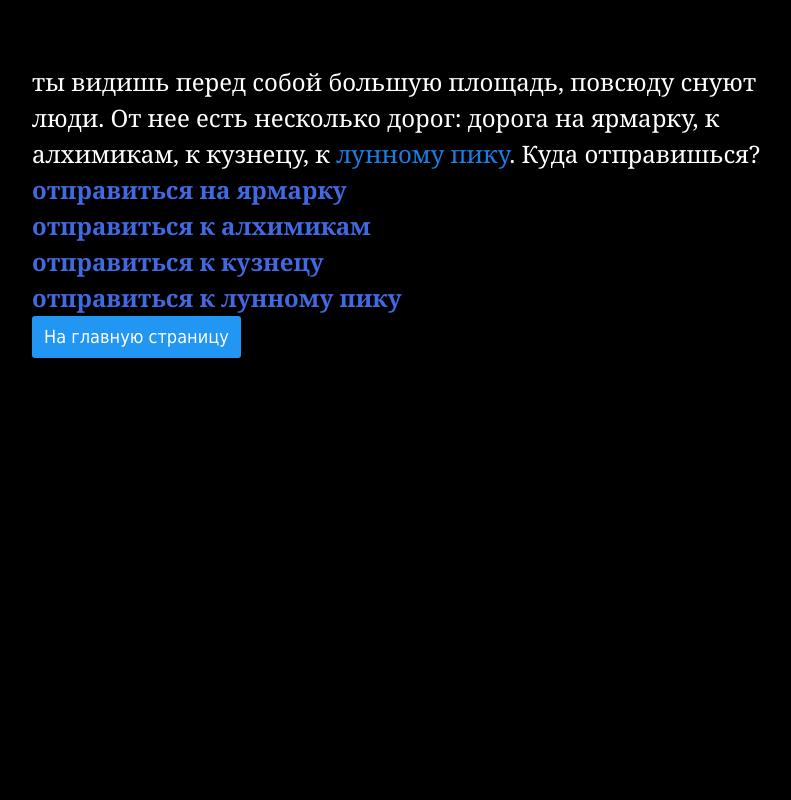
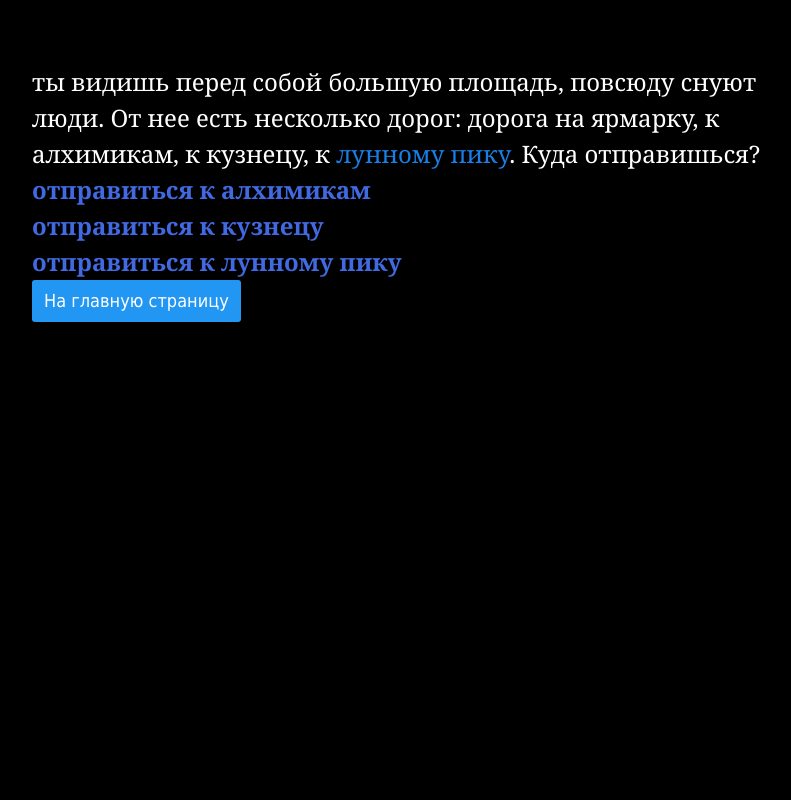
Before and after one commit to BrudLord/DarkQuest, a Flask app: template templates/Dark Quest.html in a window 1280 px wide. Shown: the whole page, without its empty margins (224-1015 px from the left). Run offline with Flask 2, Linux system fonts and the light colour scheme; the template is opened without the code that fills it, so the values that code supplies are empty.

Commit message:
вроде все

```diff
--- a/templates/Dark Quest.html
+++ b/templates/Dark Quest.html
@@ -28,22 +28,20 @@ div {
   margin: 24px;
   text-align: center;
 }</style><script role="script" id="twine-user-script" type="text/twine-javascript"></script><tw-passagedata pid="1" name="Главная площадь города" tags="" position="799,345" size="100,100">ты видишь перед собой большую площадь, повсюду снуют люди. От нее есть несколько дорог: дорога на ярмарку, к алхимикам, к кузнецу, к (text-colour:blue)[лунному пику]. Куда отправишься?
-[[отправиться на ярмарку|ярмарка]]
 [[отправиться к алхимикам|алхимики]]
 [[отправиться к кузнецу|кезнец]]
 [[отправиться к лунному пику]]
-&lt;form action=&quot;http://127.0.0.1:8080/&quot;&gt;&lt;button class=&quot;button&quot;&gt;На главную страницу&lt;/button&gt;&lt;/form&gt;</tw-passagedata><tw-passagedata pid="2" name="ярмарка" tags="" position="462,201" size="100,100">Вы видите торговца снаряжением. Он предлогает купить вам &#39;Случайную коробку&#39;.
-[[Согласиться]]
-[[Уйти|Главная площадь города]]
-&lt;form action=&quot;http://127.0.0.1:8080/&quot;&gt;&lt;button class=&quot;button&quot;&gt;На главную страницу&lt;/button&gt;&lt;/form&gt;</tw-passagedata><tw-passagedata pid="3" name="алхимики" tags="" position="804,565" size="100,100">Вы видите статного алхимика в робе, предлогающего вам купить зелья. На выбор есть: (text-colour:red)[зелье здоровья]((text-colour:yellow)[1 золотая]) или (text-colour:navy)[зелье маны]((text-colour:yellow)[1 золотая]).
+&lt;form action=&quot;http://127.0.0.1:8080/main_window&quot;&gt;&lt;button class=&quot;button&quot;&gt;На главную страницу&lt;/button&gt;&lt;/form&gt;</tw-passagedata><tw-passagedata pid="2" name="алхимики" tags="" position="805,565" size="100,100">Вы видите статного алхимика в робе, предлогающего вам купить зелья. На выбор есть: (text-colour:red)[зелье здоровья]((text-colour:yellow)[1 золотая]) или (text-colour:navy)[зелье маны]((text-colour:yellow)[1 золотая]).
 &lt;form action=&quot;http://127.0.0.1:8080/tranzit/хилка&quot;&gt;&lt;button class=&quot;button&quot;&gt;Купить зелье здоровья&lt;/button&gt;&lt;/form&gt;
 &lt;form action=&quot;http://127.0.0.1:8080/tranzit/манка&quot;&gt;&lt;button class=&quot;button&quot;&gt;Купить зелье маны&lt;/button&gt;&lt;/form&gt;
 [[Уйти|Главная площадь города]]
-&lt;form action=&quot;http://127.0.0.1:8080/&quot;&gt;&lt;button class=&quot;button&quot;&gt;На главную страницу&lt;/button&gt;&lt;/form&gt;</tw-passagedata><tw-passagedata pid="4" name="кезнец" tags="" position="1175,191" size="100,100">Вы видите старого, но опытного кузнеца. Он обращает на вас внимание. Что вы купите?
+&lt;form action=&quot;http://127.0.0.1:8080/main_window&quot;&gt;&lt;button class=&quot;button&quot;&gt;На главную страницу&lt;/button&gt;&lt;/form&gt;</tw-passagedata><tw-passagedata pid="3" name="кезнец" tags="" position="1175,191" size="100,100">Вы видите старого, но опытного кузнеца. Он обращает на вас внимание. Что вы купите?
+[[уйти|Главная площадь города]]
 &lt;form action=&quot;armor&quot;&gt;&lt;button class=&quot;button&quot;&gt;Броню&lt;/button&gt;&lt;/form&gt;
-&lt;form action=&quot;weapon&quot;&gt;&lt;button class=&quot;button&quot;&gt;Оружие&lt;/button&gt;&lt;/form&gt;</tw-passagedata><tw-passagedata pid="5" name="отправиться к лунному пику" tags="" position="501,495" size="100,100">ничего не произошло
+&lt;form action=&quot;weapon&quot;&gt;&lt;button class=&quot;button&quot;&gt;Оружие&lt;/button&gt;&lt;/form&gt;
+&lt;form action=&quot;http://127.0.0.1:8080/main_window&quot;&gt;&lt;button class=&quot;button&quot;&gt;На главную страницу&lt;/button&gt;&lt;/form&gt;</tw-passagedata><tw-passagedata pid="4" name="отправиться к лунному пику" tags="" position="501,495" size="100,100">ничего не произошло
 [[Уйти|Главная площадь города]]
-&lt;form action=&quot;http://127.0.0.1:8080/&quot;&gt;&lt;button class=&quot;button&quot;&gt;На главную страницу&lt;/button&gt;&lt;/form&gt;</tw-passagedata><tw-passagedata pid="6" name="Согласиться" tags="" position="215,292" size="100,100">Тут будет html код </tw-passagedata></tw-storydata>
+&lt;form action=&quot;http://127.0.0.1:8080/main_window&quot;&gt;&lt;button class=&quot;button&quot;&gt;На главную страницу&lt;/button&gt;&lt;/form&gt;</tw-passagedata></tw-storydata>
 <script title="Twine engine code" data-main="harlowe">"use strict";var _slicedToArray=function(){return function(e,t){if(Array.isArray(e))return e;if(Symbol.iterator in Object(e))return function(e,t){var n=[],r=!0,i=!1,a=void 0;try{for(var o,s=e[Symbol.iterator]();!(r=(o=s.next()).done)&&(n.push(o.value),!t||n.length!==t);r=!0);}catch(e){i=!0,a=e}finally{try{!r&&s.return&&s.return()}finally{if(i)throw a}}return n}(e,t);throw new TypeError("Invalid attempt to destructure non-iterable instance")}}(),_typeof="function"==typeof Symbol&&"symbol"==typeof Symbol.iterator?function(e){return typeof e}:function(e){return e&&"function"==typeof Symbol&&e.constructor===Symbol&&e!==Symbol.prototype?"symbol":typeof e};function _defineProperty(e,t,n){return t in e?Object.defineProperty(e,t,{value:n,enumerable:!0,configurable:!0,writable:!0}):e[t]=n,e}function _toConsumableArray(e){if(Array.isArray(e)){for(var t=0,n=Array(e.length);t<e.length;t++)n[t]=e[t];return n}return Array.from(e)}!function(){
 /**
  * @license almond 0.3.3 Copyright jQuery Foundation and other contributors.
```
